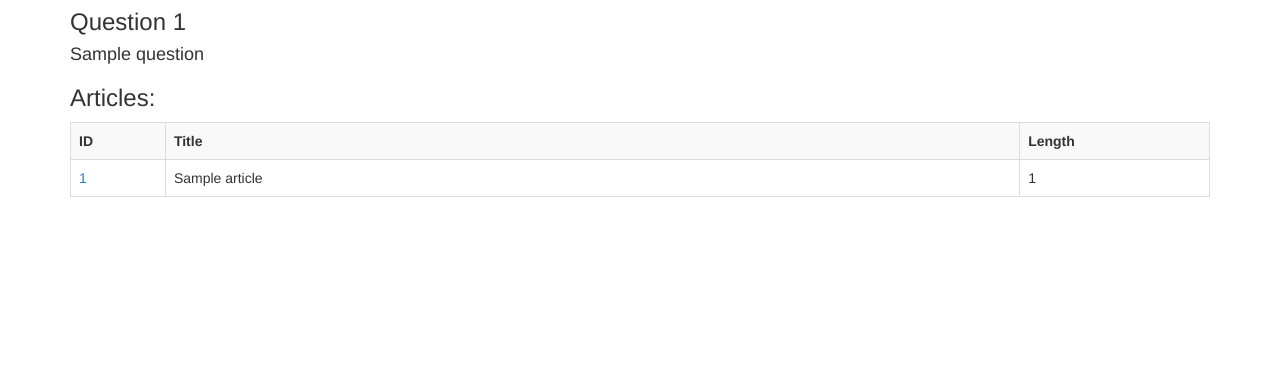
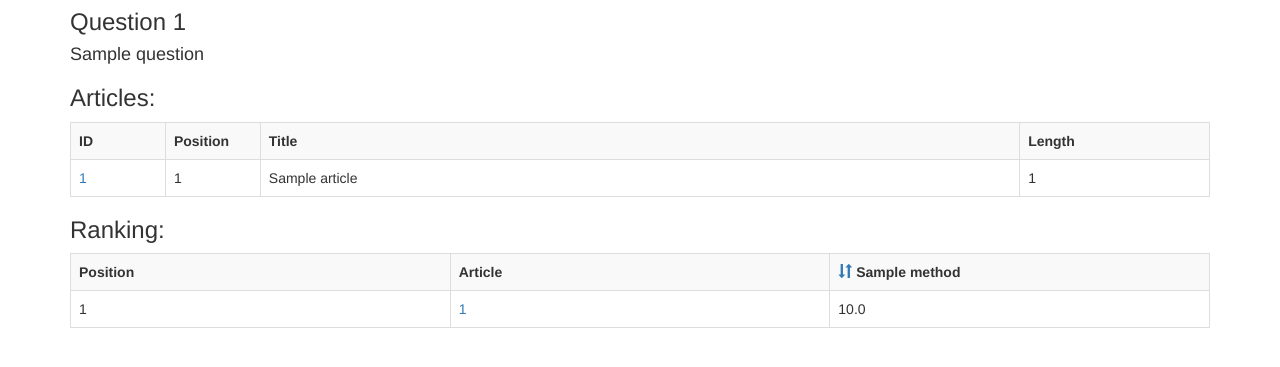
Before and after one commit to shajen/Wikipedia-Answering-Machine, a Django app: page /questions/1/ in a window 1280 px wide. Shown: the part 51-418 px from the top of the page. Run offline with Django 3.2, Linux system fonts and the light colour scheme; tables that the repository leaves empty hold one stand-in row (values such as "Sample post"); some libraries are stand-ins or nearby versions.

Commit message:
Added question ranking.

```diff
--- a/data/models.py
+++ b/data/models.py
@@ -4,6 +4,7 @@ from more_itertools import unique_everseen
 import numpy as np
 import statistics
 import re
+from collections import defaultdict
 
 class ListField(models.TextField):
     def __init__(self, *args, **kwargs):
@@ -181,6 +182,14 @@ class Question(models.Model):
         words = np.concatenate((words, np.zeros(shape=(top_words - words.shape[0]), dtype=np.uint32)), axis=0)
         return words
 
+    def get_methods_results(self, methods):
+        default_row = list(map(lambda m: float('Inf') if m.is_smaller_first else -float('Inf'), methods))
+        data = defaultdict(lambda: default_row.copy())
+        for i in range(len(methods)):
+            for (article_id, weight) in Rate.objects.filter(question_id=self.id).filter(method_id=methods[i].id).values_list('article_id', 'weight'):
+                data[article_id][i] = weight
+        return data
+
 class Answer(models.Model):
     article = models.ForeignKey(Article, on_delete=models.CASCADE)
     question = models.ForeignKey(Question, on_delete=models.CASCADE)
--- a/data/views.py
+++ b/data/views.py
@@ -27,9 +27,16 @@ def articles(request):
 
 def question(request, id):
     try:
+        order_by = int(request.GET.get('order_by', '1'))
         question = Question.objects.get(id=id)
+        methods = Method.objects.filter(is_enabled=True).order_by('name')
+        data = question.get_methods_results(methods).items()
+        data = sorted(data, key=lambda row: row[1][order_by-1], reverse=not methods[order_by-1].is_smaller_first)
+        sorted_articles_id = list(map(lambda row: row[0], data))
         answers = question.answer_set.select_related('article')
-        return render(request, 'data/question.html', {'question' :  question, 'answers' : answers})
+        answers = list(map(lambda answer: (answer, sorted_articles_id.index(answer.article.id) + 1), answers))
+        methods = list(map(lambda m: m.preety_name(), methods))
+        return render(request, 'data/question.html', {'question' :  question, 'answers' : answers, 'methods' : methods, 'data' : data})
     except ObjectDoesNotExist:
        raise Http404('Question %d not found' % id)
 
--- a/templates/data/question.html
+++ b/templates/data/question.html
@@ -14,15 +14,40 @@ Question ({{ question.id }}): {{ question.name }}
 <table class="table table-striped table-bordered table-hover">
   <tr>
     <th class="col-md-1">ID</th>
-    <th class="col-md-9">Title</th>
+    <th class="col-md-1">Position</th>
+    <th class="col-md-8">Title</th>
     <th class="col-md-2">Length</th>
   </tr>
-  {% for answer in answers %}
+  {% for answer, position in answers %}
     <tr>
       <td><a href="{% url 'article' answer.article.id %}">{{ answer.article.id }}</a></td>
+      <td>{{ position }}</td>
       <td>{{ answer.article.title }}</td>
       <td>{{ answer.article.content_words_count }}</td>
     </tr>
   {% endfor %}
 </table>
+
+<h3>Ranking:</h3>
+<table class="table table-striped table-bordered table-hover">
+  <tr>
+    <th class="col-md-1">Position</th>
+    <th class="col-md-1">Article</th>
+    {% for method in methods %}
+      <th class="col-md-1">
+        <a href="?order_by={{ forloop.counter }}"><span class="glyphicon glyphicon glyphicon-sort"></span></a>
+        {{ method }}
+       </th>
+    {% endfor %}
+  </tr>
+  {% for article_id, row in data %}
+    <tr>
+      <td>{{ forloop.counter }}</td>
+      <td><a href="{% url 'article' article_id %}">{{ article_id }}</a></td>
+      {% for weight in row %}
+        <td>{{ weight }}</td>
+      {% endfor %}
+    </tr>
+  {% endfor %}
+</table>
 {% endblock %}
```
